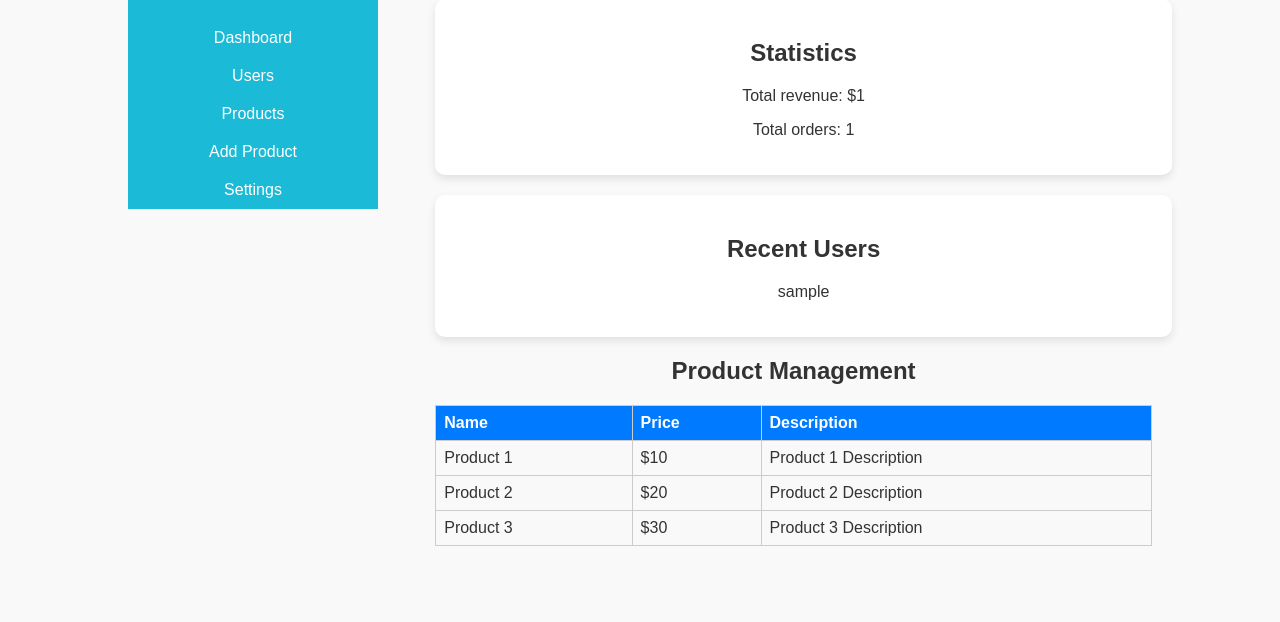
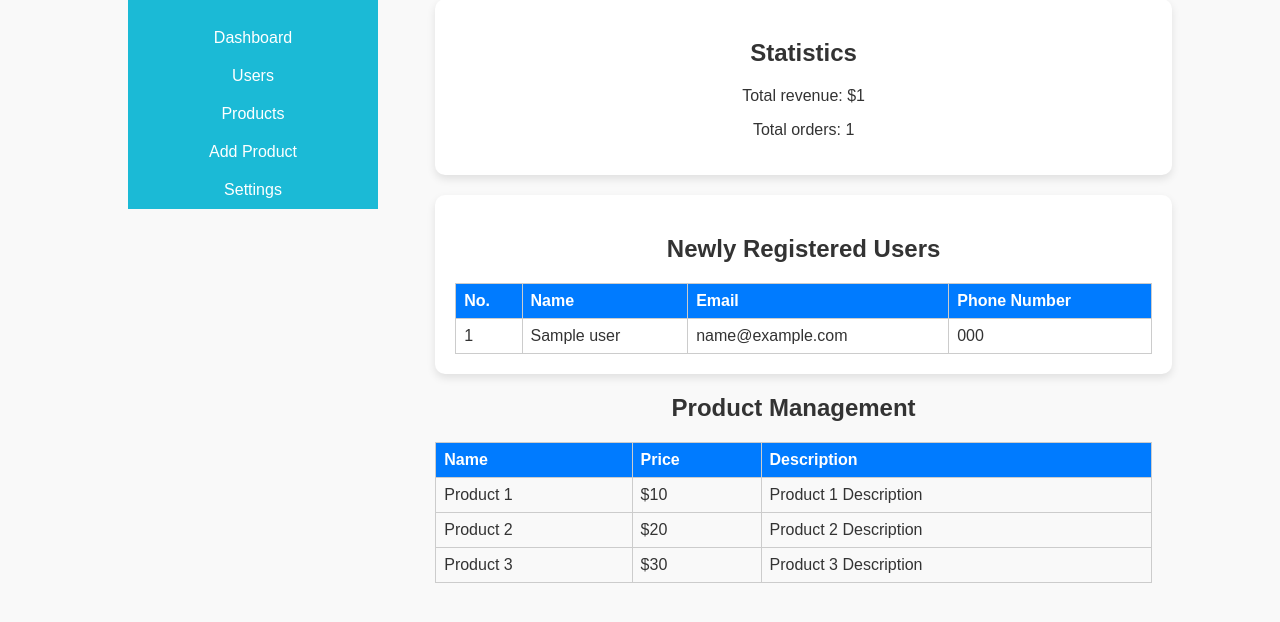
Before and after one commit to Sruthy0290/MainProject, a Django app: template assistiveglobe/template/dashboard.html in a window 1280 px wide. Shown: the part 98-720 px from the top of the page. Run offline with Django 4.2, Linux system fonts and the light colour scheme; a user stored in the database is signed in; tables that the repository leaves empty hold one stand-in row (values such as "Sample post"); the template is opened without the code that fills it: most values are stand-ins (such as "Sample title", 1, 10 or a date in 2020); some libraries are stand-ins or nearby versions.

Commit message:
git commit -m add

```diff
--- a/assistiveglobe/template/dashboard.html
+++ b/assistiveglobe/template/dashboard.html
@@ -157,12 +157,29 @@
                 <p>Total orders: {{ total_orders }}</p>
             </div>
             <div class="card">
-                <h2>Recent Users</h2>
-                <ul class="user-list">
-                    {% for user in recent_users %}
-                        <li>{{ user.username }}</li>
-                    {% endfor %}
-                </ul>
+                <h2>Newly Registered Users</h2>
+                <table class="user-table">
+                    <thead>
+                        <tr>
+                            <th>No.</th>
+                            <th>Name</th>
+                            <th>Email</th>
+                            <!-- <th>Password</th> -->
+                            <th>Phone Number</th>
+                        </tr>
+                    </thead>
+                    <tbody>
+                        {% for user in recent_users %}
+                            <tr>
+                                <td>{{ forloop.counter }}</td>
+                                <td>{{ user.name }}</td>
+                                <td>{{ user.email }}</td>
+                                <!-- <td>{{ user.password }}</td> -->
+                                <td>{{ user.phone }}</td>
+                            </tr>
+                        {% endfor %}
+                    </tbody>
+                </table>
             </div>
 
             <!-- Product Management Table -->
```
Also changed, not shown: assistiveglobe/db.sqlite3.
